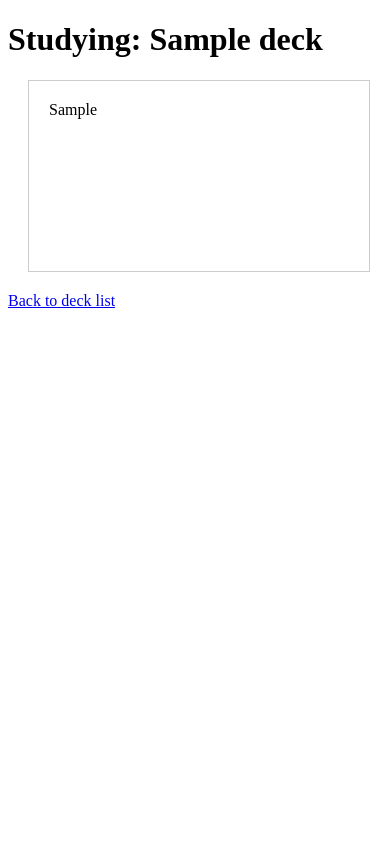
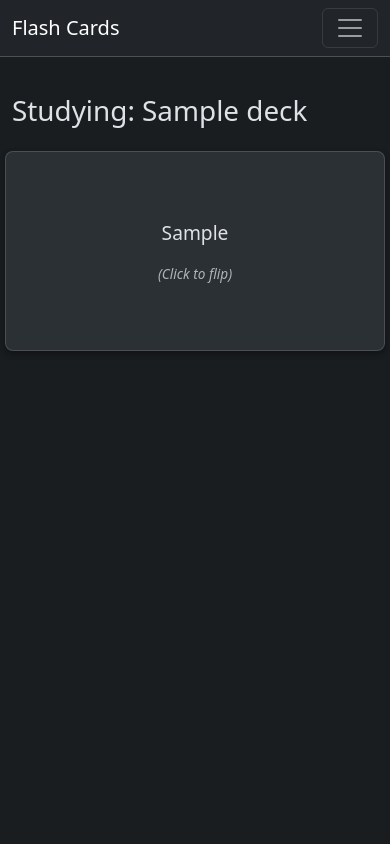
Before and after one commit to ionixjunior/django-flash-cards, a Django app: page /deck/1/flashcard in a window 390 px wide. Run offline with Django 5.2, Linux system fonts and the light colour scheme; tables that the repository leaves empty hold one stand-in row (values such as "Sample post").

Commit message:
Apply design (#18)
* Add Bootstrap CSS

* Add Bootstrap JavaScript bundle

* Set Bootstrap theme to dark mode in base HTML

* Add viewport meta tag for responsive design in base HTML

* Add responsive navigation bar to base HTML

* Wrap content block in a main container for improved layout

* Add core styles for body and main content layout

* Add static file loading and core CSS link to base HTML

* Add margin-bottom class to decks heading for improved spacing

* Add table classes for improved styling and interactivity

* Add text-center and fst-italic classes to 'No decks available' message for improved styling

* Update last studied date format to improve readability

* Add margin-bottom class to studying heading for improved spacing

* Wrap flash card form in a flex container for improved layout

* Add text-center class to flash card form for improved alignment

* Add margin-bottom class to flash card for improved spacing

* Enhance flash card display with additional text and styling for better user guidance

* Add margin-top class to feedback buttons for improved spacing

* Add prompt for user feedback in flash card section

* Enhance feedback buttons with Bootstrap classes for improved styling and spacing

* Enhance no cards message with Bootstrap alert for better visibility

* Remove redundant back to deck list link from no cards message

* Refactor flash card styles for improved layout and responsiveness

```diff
--- /dev/null
+++ b/flashcards/core/static/core/css/core.css
@@ -0,0 +1,10 @@
+body {
+    background-color: var(--bs-dark-bg-subtle);
+    min-height: 100vh;
+    padding-top: 70px;
+}
+
+.main-content {
+    max-width: 960px;
+    margin: 0 auto;
+}
--- a/flashcards/core/static/core/css/flash_card.css
+++ b/flashcards/core/static/core/css/flash_card.css
@@ -1,11 +1,42 @@
 .flash-card {
-    border: 1px solid #ccc;
-    padding: 20px;
-    margin: 20px;
+    width: 380px;
+    min-height: 200px;
+    padding: 25px;
+    margin-bottom: 1.5rem;
+    position: relative;
     cursor: pointer;
-    width: 300px;
-    min-height: 150px;
-    position: relative;
+    display: flex;
+    flex-direction: column;
+    justify-content: center;
+    align-items: center;
+    text-align: center;
+    background-color: var(--bs-tertiary-bg);
+    border: 1px solid var(--bs-border-color-translucent);
+    border-radius: 0.5rem;
+    box-shadow: 0 3px 6px rgba(0, 0, 0, 0.16), 0 3px 6px rgba(0, 0, 0, 0.23);
+    color: var(--bs-body-color);
+}
+
+.flash-card .card-front,
+.flash-card .card-back {
+    width: 100%;
+}
+
+.flash-card p {
+    margin-bottom: 0.75rem;
+    font-size: 1.2rem;
+    word-wrap: break-word;
+}
+
+.flash-card p:last-child {
+    margin-bottom: 0;
+}
+
+.flash-card .card-front small {
+    display: block;
+    margin-top: 1rem;
+    font-size: 0.85rem;
+    color: var(--bs-secondary-color);
 }
 
 .flash-card .card-back {
@@ -22,4 +53,7 @@
 
 .feedback-buttons {
     display: none;
+    width: 380px;
+    margin-top: 0;
+    text-align: center;
 }
--- a/flashcards/core/templates/base.html
+++ b/flashcards/core/templates/base.html
@@ -1,12 +1,39 @@
+{% load static %}
 <!DOCTYPE html>
-<html lang="en">
+<html lang="en" data-bs-theme="dark">
 <head>
     <meta charset="UTF-8">
+    <meta name="viewport" content="width=device-width, initial-scale=1">
     <title>{% block title %}{% endblock %}</title>
+    <link href="https://cdn.jsdelivr.net/npm/bootstrap@5.3.5/dist/css/bootstrap.min.css" rel="stylesheet" integrity="sha384-SgOJa3DmI69IUzQ2PVdRZhwQ+dy64/BUtbMJw1MZ8t5HZApcHrRKUc4W0kG879m7" crossorigin="anonymous">
+    <link rel="stylesheet" href="{% static 'core/css/core.css' %}">
     {% block styles %}{% endblock %}
 </head>
 <body>
-    {% block content %}{% endblock %}
+    <nav class="navbar navbar-expand-sm fixed-top bg-dark border-bottom border-body" data-bs-theme="dark">
+        <div class="container-fluid">
+            <a class="navbar-brand" href="{% url 'deck_list' %}">Flash Cards</a>
+            <button class="navbar-toggler" type="button" data-bs-toggle="collapse" data-bs-target="#navbarNav" aria-controls="navbarNav" aria-expanded="false" aria-label="Toggle navigation">
+                <span class="navbar-toggler-icon"></span>
+            </button>
+            <div class="collapse navbar-collapse" id="navbarNav">
+                <ul class="navbar-nav ms-auto">
+                    <li class="nav-item">
+                        <a class="nav-link active" aria-current="page" href="{% url 'deck_list' %}">My Decks</a>
+                    </li>
+                    <li class="nav-item">
+                        <a class="nav-link" href="{% url 'admin:index' %}">Admin</a>
+                    </li>
+                </ul>
+            </div>
+        </div>
+    </nav>
+
+    <main class="container mt-4 main-content">
+        {% block content %}{% endblock %}
+    </main>
+
+    <script src="https://cdn.jsdelivr.net/npm/bootstrap@5.3.5/dist/js/bootstrap.bundle.min.js" integrity="sha384-k6d4wzSIapyDyv1kpU366/PK5hCdSbCRGRCMv+eplOQJWyd1fbcAu9OCUj5zNLiq" crossorigin="anonymous"></script>
     {% block scripts %}{% endblock %}
 </body>
 </html>
--- a/flashcards/core/templates/core/flash_card.html
+++ b/flashcards/core/templates/core/flash_card.html
@@ -8,30 +8,38 @@
 {% endblock %}
 
 {% block content %}
-<h1>Studying: {{ deck_name }}</h1>
+<h1 class="mb-4">Studying: {{ deck_name }}</h1>
 
 {% if card is not None %}
-<form method="post">
-    {% csrf_token %}
+<div class="d-flex flex-column align-items-center">
+    <form method="post" class="text-center">
+        {% csrf_token %}
 
-    <div class="flash-card">
-        <div class="card-front">{{ card.front }}</div>
-        <div class="card-back">{{ card.back }}</div>
-    </div>
+        <div class="flash-card mb-3">
+            <div class="card-front">
+                <p>{{ card.front }}</p>
+                <small class="text-body-secondary fst-italic">(Click to flip)</small>
+            </div>
+            <div class="card-back">
+                <p>{{ card.back }}</p>
+            </div>
+        </div>
 
-    <div class="feedback-buttons">
-        <button type="submit" name="feedback" value="again">Again</button>
-        <button type="submit" name="feedback" value="hard">Hard</button>
-        <button type="submit" name="feedback" value="good">Good</button>
-        <button type="submit" name="feedback" value="easy">Easy</button>
-        <input type="hidden" name="card_id" value="{{ card.id }}" />
-    </div>
-</form>
+        <div class="feedback-buttons mt-4">
+            <p>How did you do?</p>
+            <button type="submit" name="feedback" value="again" class="btn btn-lg btn-outline-danger mx-1">Again</button>
+            <button type="submit" name="feedback" value="hard" class="btn btn-lg btn-outline-warning mx-1">Hard</button>
+            <button type="submit" name="feedback" value="good" class="btn btn-lg btn-outline-success mx-1">Good</button>
+            <button type="submit" name="feedback" value="easy" class="btn btn-lg btn-outline-info mx-1">Easy</button>
+            <input type="hidden" name="card_id" value="{{ card.id }}" />
+        </div>
+    </form>
+</div>
 {% else %}
-<p>No more cards in this deck. Please, go back later.</p>
+<div class="alert alert-success text-center" role="alert">
+    No more cards in this deck. Please, go back later.
+</div>
 {% endif %}
-
-<a href="{% url 'deck_list' %}">Back to deck list</a>
 {% endblock %}
 
 {% block scripts %}
```
Also changed, not shown: flashcards/core/templates/core/decks.html (+4 -4 lines).
